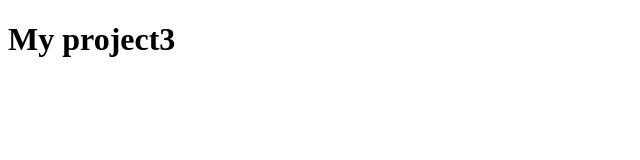
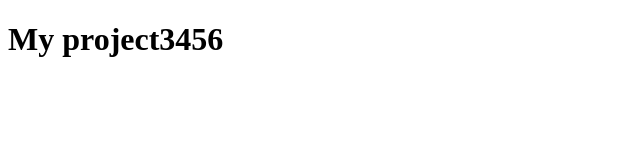
Before and after one commit to TatyanaTokar/my-project, a plain HTML site: page index.html in a window 1280 px wide. Shown: the full height of the page, 0-640 px from the left. Drawn offline with Linux system fonts and the light colour scheme.

```diff
--- a/index.html
+++ b/index.html
@@ -7,6 +7,6 @@
     <title>My project123</title>
 </head>
 <body>
-   <h1>My project3</h1>
+   <h1>My project3456</h1>
 </body>
 </html>
```
